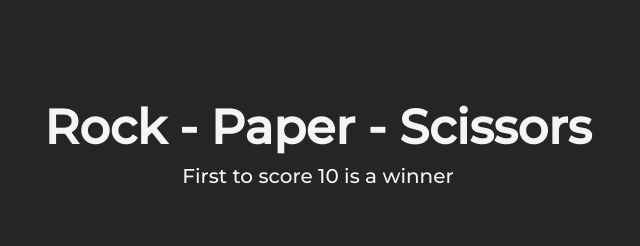
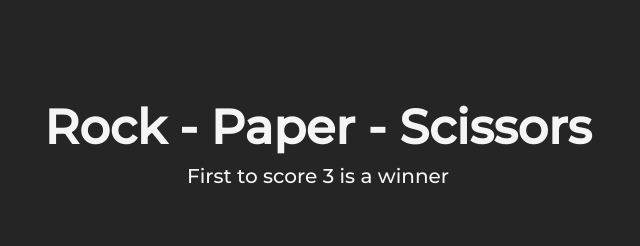
Before and after one commit to NickMarinade/gamesJS, a plain HTML site: page RockPaperScissors/indexRPS.html in a window 1280 px wide. Shown: the top 246 px of the page, 322-962 px from the left. Drawn offline with Linux system fonts and the light colour scheme.

Commit message:
change number to score in htnl

```diff
--- a/RockPaperScissors/indexRPS.html
+++ b/RockPaperScissors/indexRPS.html
@@ -12,7 +12,7 @@
 <body>
     <div class="main">
         <h1 class="title">Rock - Paper - Scissors </h1>
-        <p class="condition">First to score 10 is a winner</p>
+        <p class="condition">First to score 3 is a winner</p>
         <p class="finalResult">text</p>
         <div class="score">
             <span class="humanScore">0</span>
```
